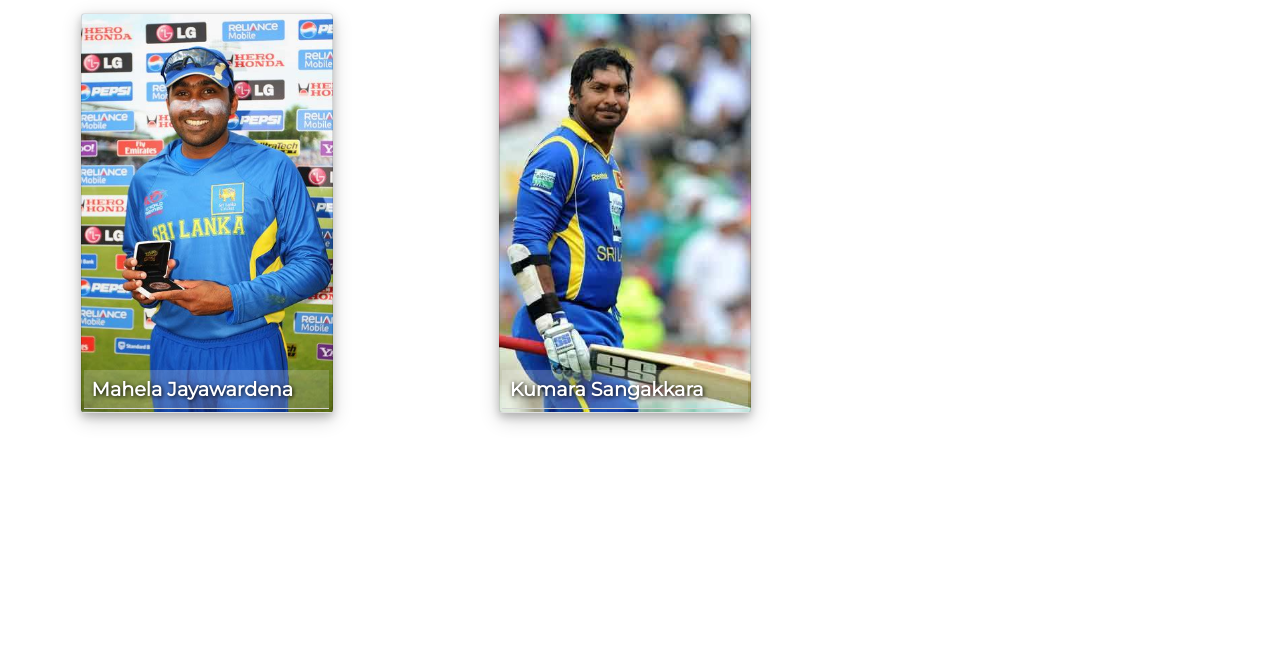
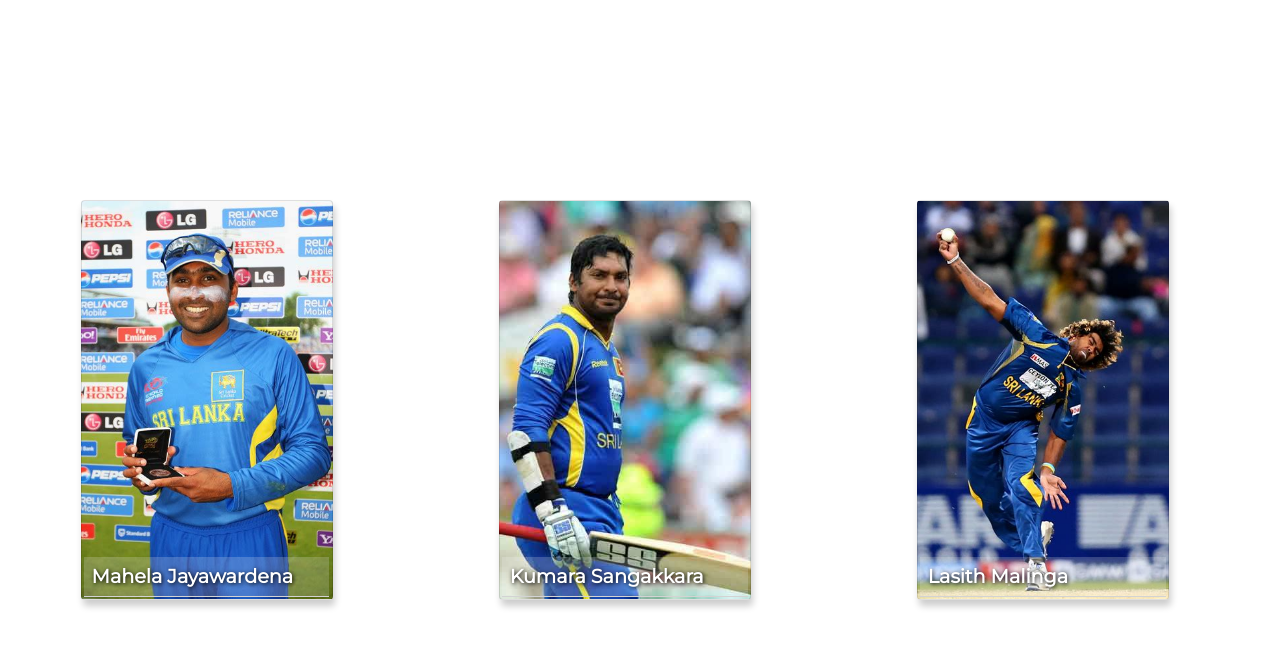
Before and after one commit to AtheeshRathnaweera/UI-components-using-css-with-js, a plain HTML site: page Depth cards/depthcards.html in a window 1280 px wide. Drawn offline with nearby package versions, Linux system fonts and the light colour scheme.

Commit message:
updated the depth cards

```diff
--- a/Depth cards/assets/Script/script.js
+++ b/Depth cards/assets/Script/script.js
@@ -11,7 +11,6 @@ $(document).ready(function () {
         depthCardsList[i].classList.add("card");//add "card" class to depthCards
         var backgroundImageUrl = depthCardsList[i].getAttribute("depth-background-image");
         depthCardsList[i].style.backgroundImage = "url("+backgroundImageUrl+")";
-        console.log("url : "+backgroundImageUrl);
     }
 });
 
--- a/Depth cards/assets/Styles/style.css
+++ b/Depth cards/assets/Styles/style.css
@@ -10,6 +10,13 @@ body {
     height: 100vh;
     width: 100vw;
     background-color: white;
+    display: -webkit-flex;
+    display: flex;
+    -webkit-flex-wrap: wrap;
+    flex-wrap: wrap;
+    -webkit-align-content: center;
+    align-content: center;
+
 
 }
 
@@ -29,12 +36,14 @@ body {
     margin: auto;
     width: 65%;
     height: 50vh;
-    box-shadow: 0 4px 8px 0 rgba(0, 0, 0, 0.2), 0 6px 20px 0 rgba(0, 0, 0, 0.19);
+/*    box-shadow: 10px 10px 10px 0 rgba(0, 0, 0, 0.2);*/
+    box-shadow: 2px 6px 7px 0 rgba(0,0,0,0.2);
     background-repeat: no-repeat;
     background-size: cover;
     background-position: 50% 50%;
 
 }
+
 
 .depthCard-content {
     width: 98%;
@@ -43,11 +52,11 @@ body {
     bottom: 0;
     /* added */
     left: 0;
-    background-color: rgba(245,245,245, .2);
+    background-color: rgba(245, 245, 245, .2);
     margin: 0% 1% 1% 1%;
 }
 
-.depthCard-title{
+.depthCard-title {
     width: 100%;
     color: white;
     font-size: 2.4vh;
@@ -59,7 +68,7 @@ body {
 
 }
 
-.depthCard-body{
+.depthCard-body {
     display: none;
     width: 100%;
     color: whitesmoke;
@@ -67,4 +76,5 @@ body {
     padding: 2% 3% 2% 3%;
     text-align: justify;
 }
+
 /*depthCard styles*/
--- a/Depth cards/depthcards.html
+++ b/Depth cards/depthcards.html
@@ -57,6 +57,17 @@
                     </div>
                 </div>
             </div>
+
+              <div class="col-md-4 col-sm-6 col-xs-12">
+                <div class="depthCard" depth-background-image="assets/images/malinga.jpg">
+                    <div class="depthCard-content">
+                        <div class="depthCard-title">Lasith Malinga</div>
+                        <div class="depthCard-body">
+                         One of the great limited-overs bowlers in his pomp, Lasith Malinga gained a reputation for delivering searing inswinging yorkers from a round-arm action as destructive as it was distinctive.
+                        </div>
+                    </div>
+                </div>
+            </div>
         </div>
 
     </div>
```
Also changed, not shown: Depth cards/assets/images/malinga.jpg (added).
